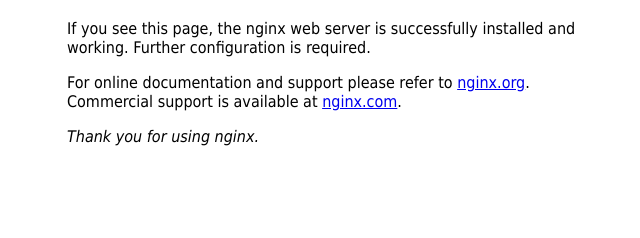
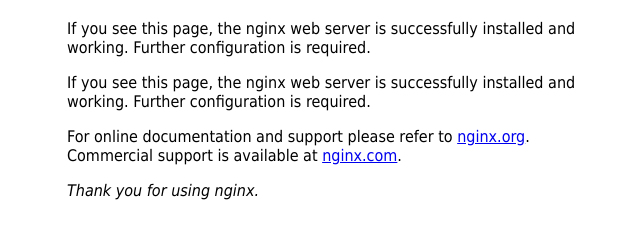
Before and after one commit to stthall/background-generator, a plain HTML site: page index.html in a window 1280 px wide. Shown: the part 62-300 px from the top of the page, without its empty margins (293-933 px from the left). Drawn offline with Linux system fonts and the light colour scheme.

Commit message:
added second title

```diff
--- a/index.html
+++ b/index.html
@@ -16,6 +16,9 @@
 <p>If you see this page, the nginx web server is successfully installed and
 working. Further configuration is required.</p>
 
+<p>If you see this page, the nginx web server is successfully installed and
+working. Further configuration is required.</p>
+
 <p>For online documentation and support please refer to
 <a href="http://nginx.org/">nginx.org</a>.<br/>
 Commercial support is available at
```
